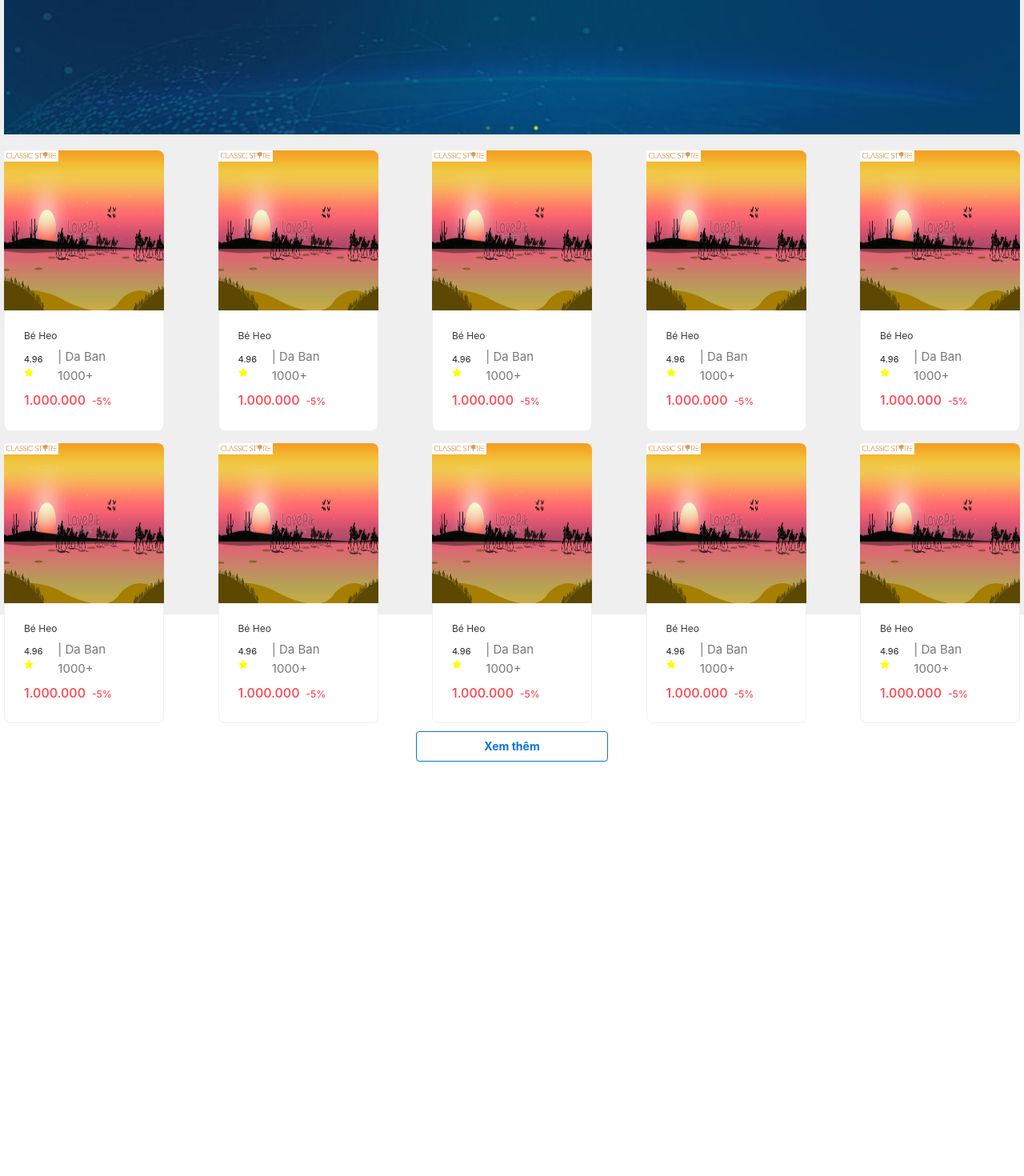
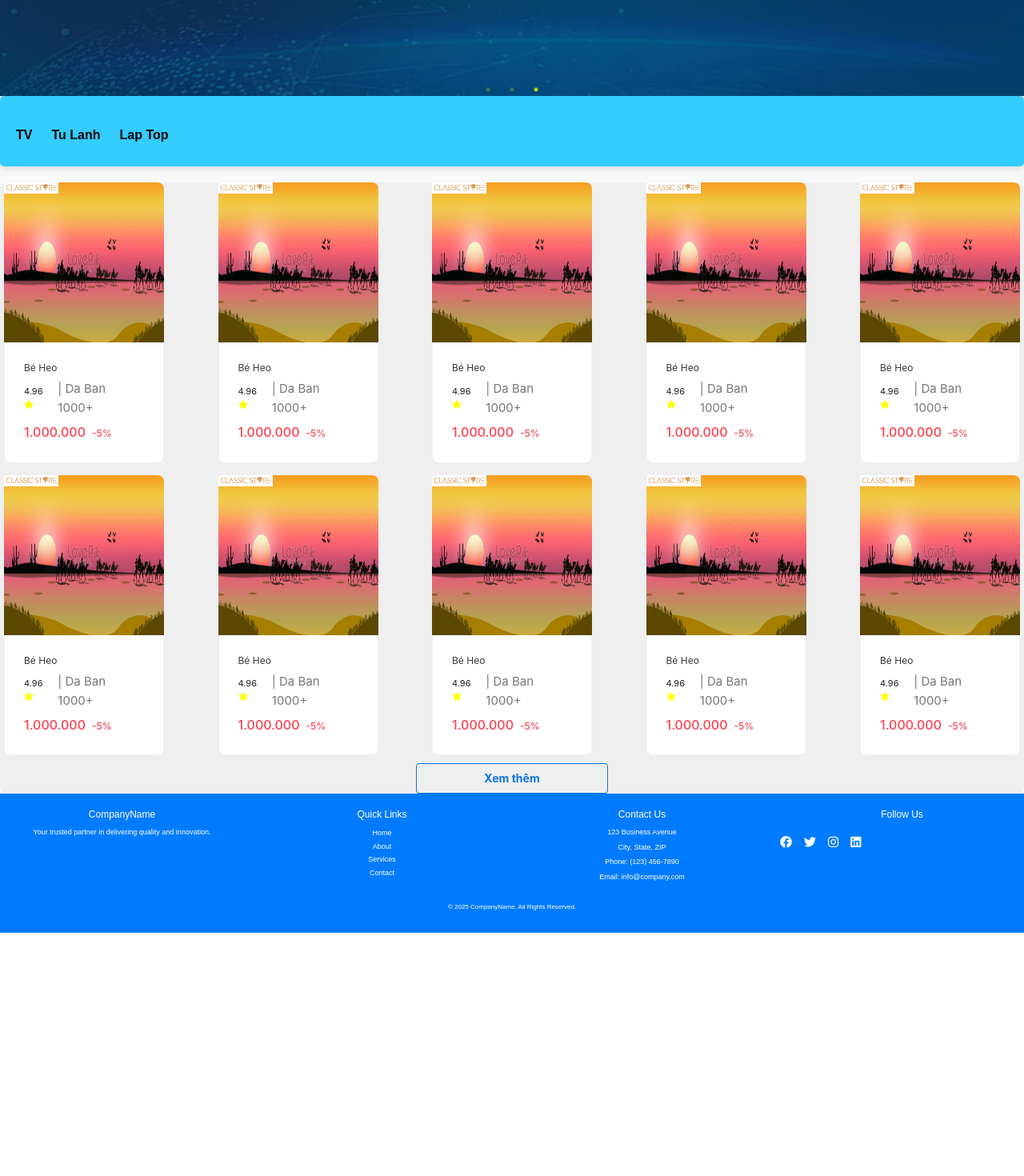
Before and after one commit to AnhQuoc2903/Ecommerce-fontend, a React (Create React App) app: page / in a window 1280 px wide. Shown: the part 340-1810 px from the top of the page at 80% size. After the commit the page ends 1506 px from the top, so only its background shows below. Built offline with nearby package versions, Linux system fonts and the light colour scheme.

Commit message:
fix: update ui

```diff
--- /dev/null
+++ b/src/components/DefaultComponent/DefaultComponent.css
@@ -0,0 +1,10 @@
+.default-layout {
+  display: flex;
+  flex-direction: column;
+  min-height: 100vh;
+}
+
+.default-main {
+  flex: 1;
+  background-color: #f9f9f9;
+}
--- a/src/components/DefaultComponent/DefaultComponet.jsx
+++ b/src/components/DefaultComponent/DefaultComponet.jsx
@@ -1,17 +1,16 @@
-import React from 'react'
-import HeaderComponent from '../HeaderComponent/HeaderComponent'
-import FooterComponent from '../FooterComponent/FooterComponent'
+import React from "react";
+import HeaderComponent from "../HeaderComponent/HeaderComponent";
+import FooterComponent from "../FooterComponent/FooterComponent";
+import "./DefaultComponent.css";
 
-const DefaultComponet = ({children}) => {
+const DefaultComponent = ({ children }) => {
   return (
-    <div>
-        <HeaderComponent/>
-        <main>
-        {children}
-      </main>
-        <FooterComponent/>
+    <div className="default-layout">
+      <HeaderComponent />
+      <main className="default-main">{children}</main>
+      <FooterComponent />
     </div>
-  )
-}
+  );
+};
 
-export default DefaultComponet
+export default DefaultComponent;
--- a/src/components/FooterComponent/FooterComponent.css
+++ b/src/components/FooterComponent/FooterComponent.css
@@ -1,9 +1,10 @@
 .footer {
-  background-color: rgb(26, 148, 255);
-  color: #fff;
-  padding: 10px 20px;
-  text-align: left;
-  margin-top: 1000px;
+  position: relative;
+  width: 100%;
+  background-color: #007bff;
+  color: white;
+  padding: 20px 0;
+  text-align: center;
 }
 
 .footer-container {
@@ -13,7 +14,6 @@
   gap: 20px;
 }
 
-/* Cột */
 .footer-column {
   flex: 1;
   min-width: 200px;
--- a/src/components/FooterComponent/FooterComponent.jsx
+++ b/src/components/FooterComponent/FooterComponent.jsx
@@ -28,7 +28,6 @@ const FooterComponent = () => {
           </ul>
         </div>
 
-        {/* Cột 3: Contact Info */}
         <div className="footer-column">
           <h4>Contact Us</h4>
           <p>123 Business Avenue</p>
--- a/src/components/HeaderComponent/HeaderComponent.jsx
+++ b/src/components/HeaderComponent/HeaderComponent.jsx
@@ -41,7 +41,9 @@ const HeaderComponent = () => {
       <WrapperContentPopup onClick={handleLogout}>
         Đăng xuất
       </WrapperContentPopup>
-      <WrapperContentPopup>Thông tin người dùng</WrapperContentPopup>
+      <WrapperContentPopup onClick={() => navigate("/profile-user")}>
+        Thông tin người dùng
+      </WrapperContentPopup>
     </div>
   );
 
@@ -56,7 +58,14 @@ const HeaderComponent = () => {
     >
       <WrapperHeader>
         <Col span={5}>
-          <WrapperTextHeader>ECO WARRIORS</WrapperTextHeader>
+          <WrapperTextHeader
+            onClick={() => navigate("/")}
+            style={{
+              cursor: "pointer",
+            }}
+          >
+            ECO WARRIORS
+          </WrapperTextHeader>
         </Col>
         <Col span={13}>
           <ButtonInputSearch
--- a/src/components/HeaderComponent/style.js
+++ b/src/components/HeaderComponent/style.js
@@ -32,7 +32,6 @@ export const WrapperTextHeaderSmall = styled.span`
 export const WrapperContentPopup = styled.p`
   cursor: pointer;
   &: hover {
-    background: rgb(26, 148, 255);
-    color: #fff;
+    color: rgb(26, 148, 255);
   }
 `;
--- a/src/pages/HomePage/HomePage.jsx
+++ b/src/pages/HomePage/HomePage.jsx
@@ -10,30 +10,46 @@ import slice1 from "../../assets/images/Slice1.jpg";
 import slice5 from "../../assets/images/Slice4.jpg";
 import slice4 from "../../assets/images/Slice5.jpg";
 import CardComponent from "../../components/CardComponent/CardComponent";
-;
-
-
 const HomePage = () => {
   const arr = ["TV", "Tu Lanh", "Lap Top"];
   return (
     <>
-      <div style={{ width: "1270px", margin: "0 auto"}}>
-        <WrapperTypeProduct>
+      <SliderCompenent arrImages={[slice1, slice5, slice4]} />
+      <div
+        style={{
+          width: "100%",
+          margin: "0 auto",
+          padding: "20px",
+          backgroundColor: "#33CCFF",
+          borderRadius: "5px",
+          boxShadow: "0 4px 8px rgba(0, 0, 0, 0.1)",
+        }}
+      >
+        <WrapperTypeProduct
+          style={{
+            gridTemplateColumns: "repeat(auto-fill, minmax(200px, 1fr))",
+          }}
+        >
           {arr.map((item) => {
             return <TypeProduct name={item} key={item} />;
           })}
         </WrapperTypeProduct>
       </div>
-      <div className="body" style={{width: "100%", backgroundColor: '#efefef'}}>
+      <div
+        className="body"
+        style={{
+          width: "100%",
+          backgroundColor: "#efefef",
+          borderRadius: "10px",
+        }}
+      >
         <div
           id="container"
           style={{
-            height: "1000px",
             width: "1270px",
-            margin: "0 auto"
+            margin: "0 auto",
           }}
         >
-          <SliderCompenent arrImages={[slice1, slice5, slice4]} />
           <WrapperProducts>
             <CardComponent />
             <CardComponent />
@@ -62,7 +78,7 @@ const HomePage = () => {
                 color: "rgb(11,116,229)",
                 width: "240px",
                 height: "38px",
-                borderRadius: "4px"
+                borderRadius: "4px",
               }}
               styleTextButton={{ fontWeight: "bold" }}
             />
--- /dev/null
+++ b/src/pages/Profile/Profile.jsx
@@ -0,0 +1,12 @@
+import React from "react";
+import { WrapperHeader } from "./style";
+
+const Profile = () => {
+  return (
+    <div style={{ width: "1270px", margin: "0 auto" }}>
+      <WrapperHeader>Thông tin người dùng</WrapperHeader>
+    </div>
+  );
+};
+
+export default Profile;
--- /dev/null
+++ b/src/pages/Profile/style.js
@@ -0,0 +1,6 @@
+import styled from "styled-components";
+
+export const WrapperHeader = styled.h1`
+  color: #000;
+  font-size: 16px;
+`;
--- a/src/routers/index.js
+++ b/src/routers/index.js
@@ -3,6 +3,7 @@ import NotFoundPage from "../pages/NotFoundPage/NotFoundPage";
 import OrderPage from "../pages/OrderPage/OrderPage";
 import ProductDetailsPage from "../pages/ProductDetailsPage/ProductDetailsPage";
 import ProductPage from "../pages/ProductPage/ProductPage";
+import Profile from "../pages/Profile/Profile";
 import SignInPage from "../pages/SignInPage/SignInPage";
 import SignUpPage from "../pages/SignUpPage/SignUpPage";
 import TypeProductPage from "../pages/TypeProductPage/TypeProductPage";
@@ -44,6 +45,11 @@ export const routes = [
     isShowHeader: true,
   },
   {
+    path: "/profile-user",
+    page: Profile,
+    isShowHeader: true,
+  },
+  {
     path: "*",
     page: NotFoundPage,
   },
```
